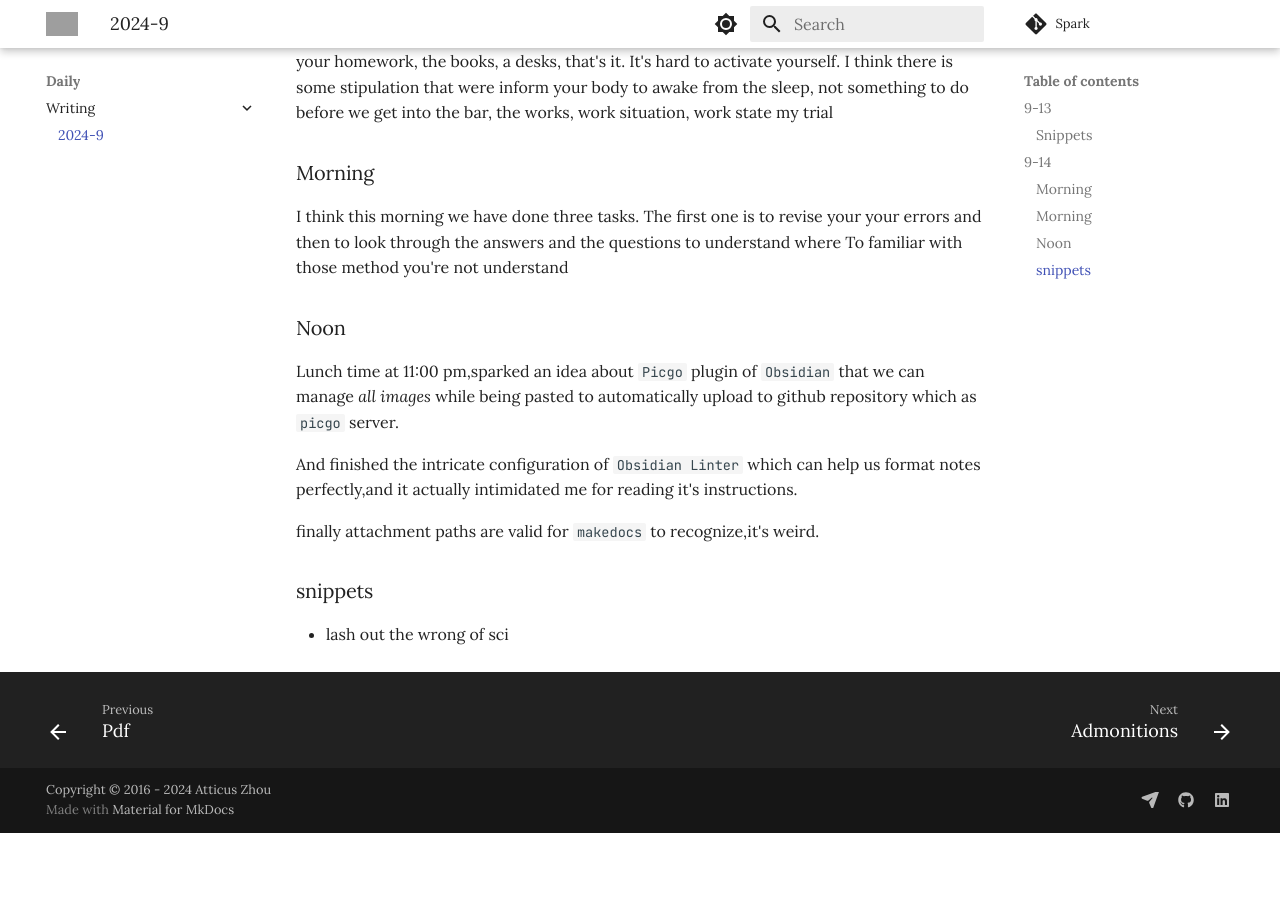
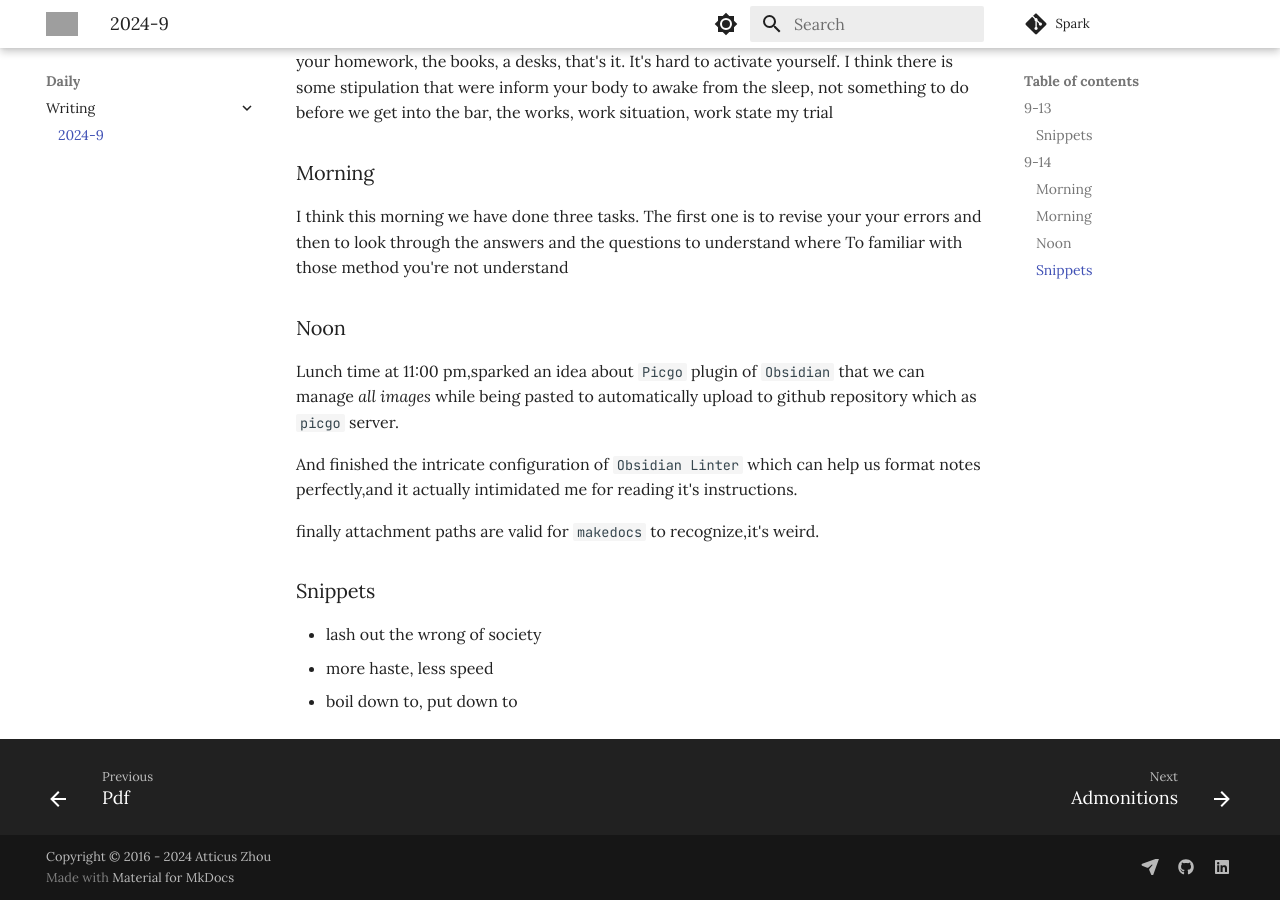
Before and after one commit to Atticuszz/Spark, an MkDocs documentation site: the page built from docs/Daily/writing/2024-9.md, in a window 1280 px wide and 900 px high, scrolled down 1458 px. Built offline with MkDocs 1.6.1 and Material for MkDocs 9.7.7, drawn with Linux system fonts in a browser that asks for light colours; comment, search, counter and statistics services are not loaded; before the commit the page ends 2291 px from its top, so only the background shows below that; grey boxes are pictures that could not be loaded.

Commit message:
2024-09-14 20:46:30: ...
Affected files:
.obsidian/workspace-mobile.json
docs/Daily/writing/2024-9.md

```diff
--- a/docs/Daily/writing/2024-9.md
+++ b/docs/Daily/writing/2024-9.md
@@ -33,6 +33,8 @@ And finished the intricate configuration of `Obsidian Linter` which can help us
 
 finally attachment paths are valid for `makedocs` to recognize,it's weird.
 
+### Snippets
 
-### snippets
-- lash out the wrong of sci
+- lash out the wrong of society
+- more haste, less speed
+- boil down to, put down to
```
Also changed, not shown: 1 other file.
